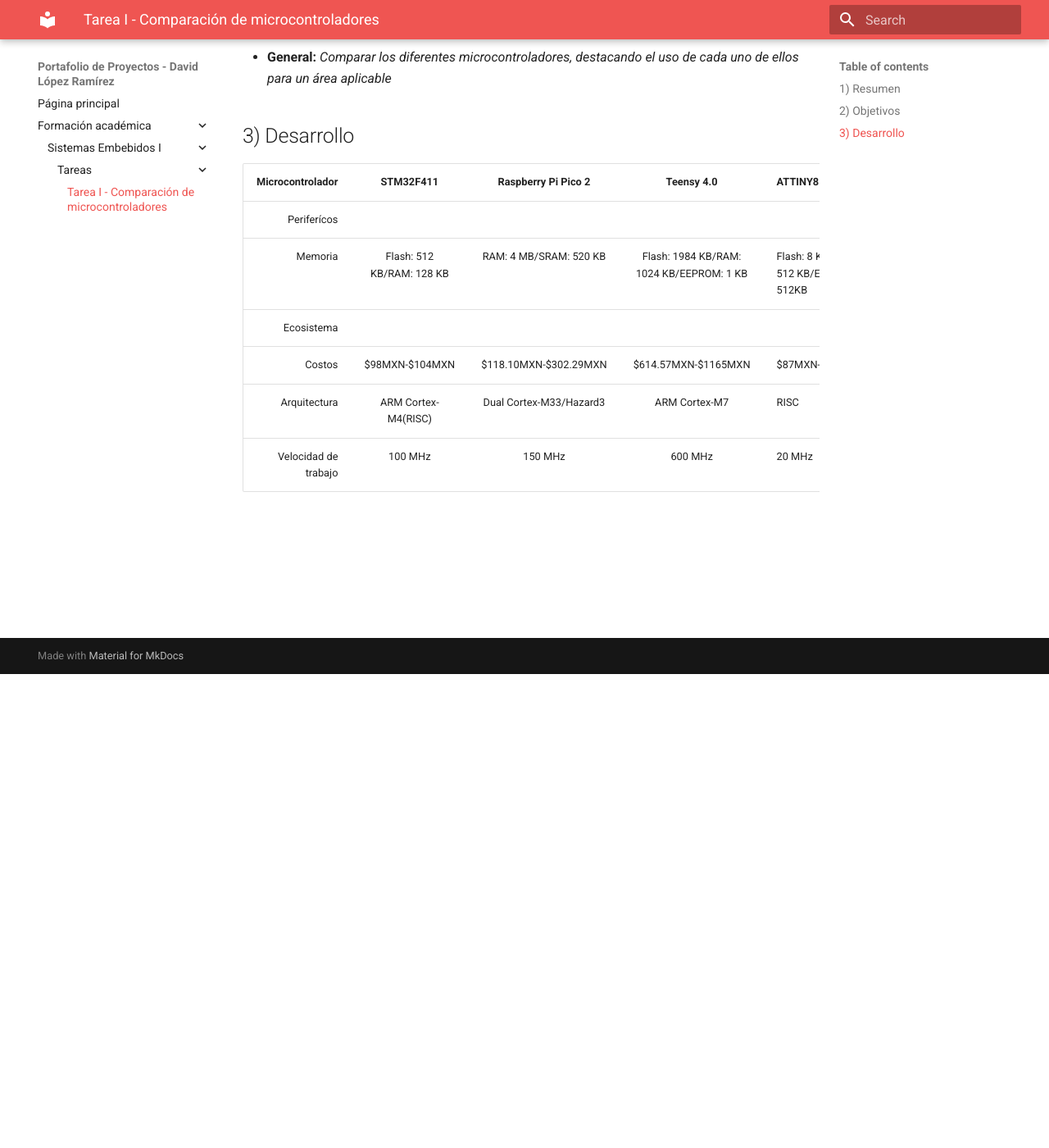
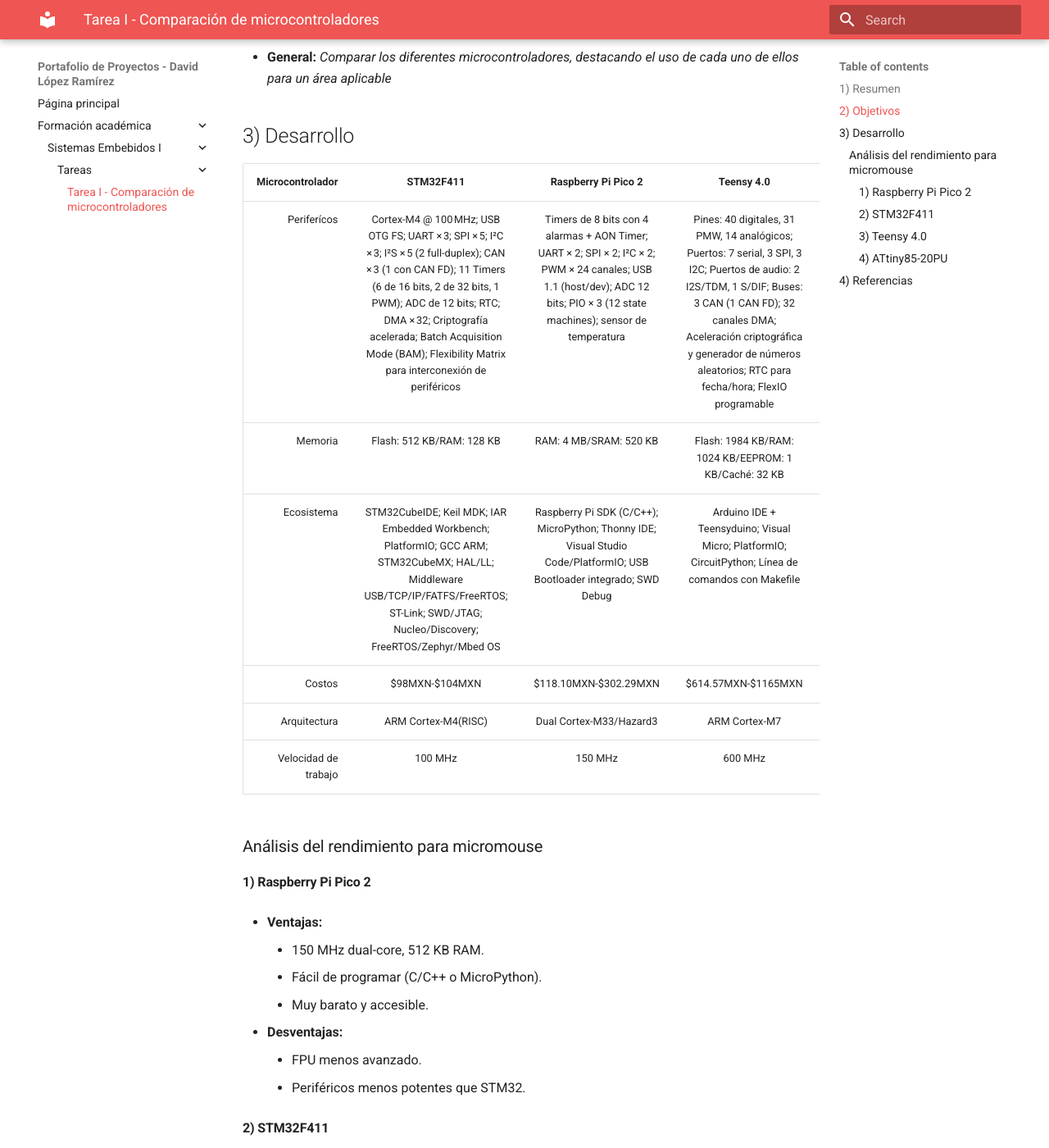
Before and after one commit to Vidddda/Portafolio-193167, an MkDocs documentation site: the page built from docs/tarea_1.md, in a window 1280 px wide and 1400 px high, scrolled down 578 px. Shown: the whole window at 82% size. Built offline with MkDocs 1.6.1 and Material for MkDocs 9.7.7, drawn with Linux system fonts in a browser that asks for light colours; some of the changed text lies outside the part shown.

Commit message:
Tarea 1 COMPLETA

```diff
--- a/docs/tarea_1.md
+++ b/docs/tarea_1.md
@@ -18,9 +18,62 @@
 
 | Microcontrolador     | STM32F411               | Raspberry Pi Pico 2  | Teensy 4.0        | ATTINY85-20PU     |
 |---------------------:|:-----------------------:|:--------------------:|:---------------- :|-------------------|
-| Periferícos          |                         |                      |                   |                   |
-| Memoria              |Flash: 512 KB/RAM: 128 KB|RAM: 4 MB/SRAM: 520 KB|Flash: 1984 KB/RAM: 1024 KB/EEPROM: 1 KB|Flash: 8 KB/SRAM: 512 KB/EEPROM: 512KB               |
-| Ecosistema           |                         |                      |                   |               |
+| Periferícos          |Cortex-M4 @ 100 MHz; USB OTG FS; UART × 3; SPI × 5; I²C × 3; I²S × 5 (2 full-duplex); CAN × 3 (1 con CAN FD); 11 Timers (6 de 16 bits, 2 de 32 bits, 1 PWM); ADC de 12 bits; RTC; DMA × 32; Criptografía acelerada; Batch Acquisition Mode (BAM); Flexibility Matrix para interconexión de periféricos|Timers de 8 bits con 4 alarmas + AON Timer; UART × 2; SPI × 2; I²C × 2; PWM × 24 canales; USB 1.1 (host/dev); ADC 12 bits; PIO × 3 (12 state machines); sensor de temperatura|Pines: 40 digitales, 31 PMW, 14 analógicos; Puertos: 7 serial, 3 SPI, 3 I2C; Puertos de audio: 2 I2S/TDM, 1 S/DIF; Buses: 3 CAN (1 CAN FD); 32 canales DMA; Aceleración criptográfica y generador de números aleatorios; RTC para fecha/hora; FlexIO programable|Timers 8 bits + PWM; PWM alta frecuencia; USI; ADC 10 bits (single/diferencial); Watchdog; Comparador analógico|
+| Memoria              |Flash: 512 KB/RAM: 128 KB|RAM: 4 MB/SRAM: 520 KB|Flash: 1984 KB/RAM: 1024 KB/EEPROM: 1 KB/Caché: 32 KB|Flash: 8 KB/SRAM: 512 B/EEPROM: 512 B|
+| Ecosistema           |STM32CubeIDE; Keil MDK; IAR Embedded Workbench; PlatformIO; GCC ARM; STM32CubeMX; HAL/LL; Middleware USB/TCP/IP/FATFS/FreeRTOS; ST-Link; SWD/JTAG; Nucleo/Discovery; FreeRTOS/Zephyr/Mbed OS|Raspberry Pi SDK (C/C++); MicroPython; Thonny IDE; Visual Studio Code/PlatformIO; USB Bootloader integrado; SWD Debug|Arduino IDE + Teensyduino; Visual Micro; PlatformIO; CircuitPython; Línea de comandos con Makefile|AVR-GCC; Assembly AVR; Core de Arduino; AVRISP mkII; USBasp; TinyUSB|
 | Costos               |$98MXN-$104MXN|$118.10MXN-$302.29MXN|$614.57MXN-$1165MXN|$87MXN-$110MXN|
 | Arquitectura         |ARM Cortex-M4(RISC)|Dual Cortex-M33/Hazard3|ARM Cortex-M7|RISC|
 | Velocidad de trabajo |100 MHz|150 MHz            |600 MHz|20 MHz|
+
+### Análisis del rendimiento para micromouse
+
+#### 1) Raspberry Pi Pico 2
+- **Ventajas:**
+    * 150 MHz dual-core, 512 KB RAM.
+    * Fácil de programar (C/C++ o MicroPython).
+    * Muy barato y accesible.
+
+- **Desventajas:**
+    * FPU menos avanzado.
+    * Periféricos menos potentes que STM32.
+
+#### 2) STM32F411
+- **Ventajas:**
+    * 100 MHz, ARM Cortex-M4 con FPU.
+    * ADC rápidos, timers avanzados, periféricos completos.
+    * Ecosistema profesional.
+
+- **Desventajas:**
+    * Programación más compleja.
+    * Requiere programador externo.
+
+#### 3) Teensy 4.0
+- **Ventajas:**
+    * 600 MHz, ARM Cortex-M7, FPU y DSP.
+    * Enorme potencia de cálculo.
+    * Diversas opciones de programación.
+
+- **Desventajas:**
+    * Caro.
+    * Mucha potencia para un micromouse.
+    * Mayor consumo.
+
+#### 4) ATtiny85-20PU
+- **Ventajas:**
+    * Barato y sencillo.
+    * Bajo consumo.
+
+- **Desventajas:**
+    * Solo 20 MHz, 512 B RAM.
+    * Muy limitado en sensores, control y algoritmos.
+
+
+## 4) Referencias
+
+“Teensy® 4.0”. PJRC: Electronic Projects. Accedido el 27 de agosto de 2025. [En línea]. Disponible: [https://www.pjrc.com/store/teensy40.html](https://www.pjrc.com/store/teensy40.html)
+
+“Attiny85-20pu pdf”. ALLDATASHEET.COM - Electronic Parts Datasheet Search. Accedido el 27 de agosto de 2025. [En línea]. Disponible: [https://www.alldatasheet.com/datasheet-pdf/view/163120/ATMEL/ATTINY85-20PU.html](https://www.alldatasheet.com/datasheet-pdf/view/163120/ATMEL/ATTINY85-20PU.html)
+
+Raspberry Pi Datasheets. Accedido el 27 de agosto de 2025. [En línea]. Disponible: [https://datasheets.raspberrypi.com/pico/pico-2-datasheet.pdf](https://datasheets.raspberrypi.com/pico/pico-2-datasheet.pdf)
+
+“Stm32f411 pdf”. ALLDATASHEET.COM - Electronic Parts Datasheet Search. Accedido el 27 de agosto de 2025. [En línea]. Disponible: [https://www.alldatasheet.com/datasheet-pdf/view/1179070/STMICROELECTRONICS/STM32F411.html](https://www.alldatasheet.com/datasheet-pdf/view/1179070/STMICROELECTRONICS/STM32F411.html)
```
